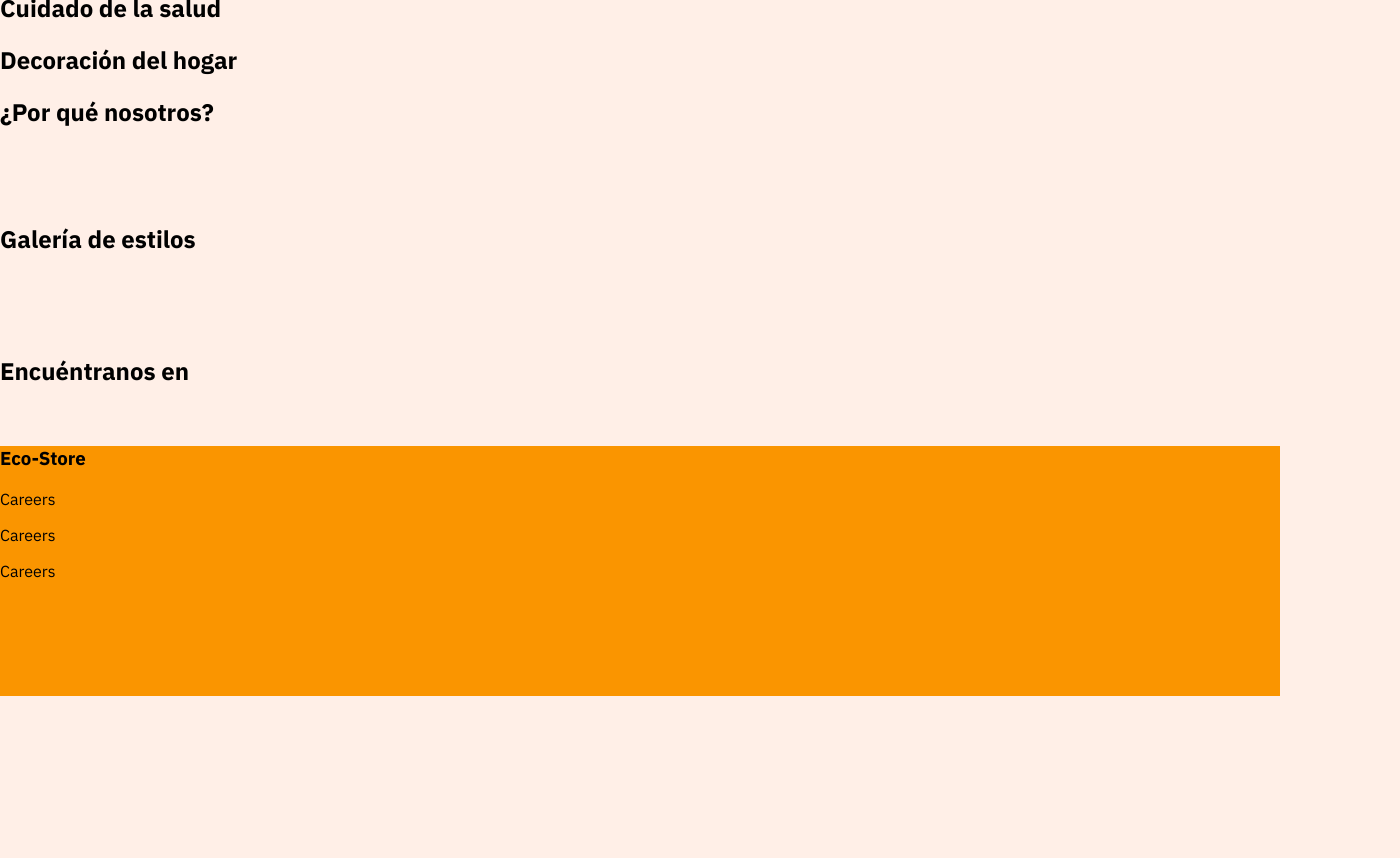
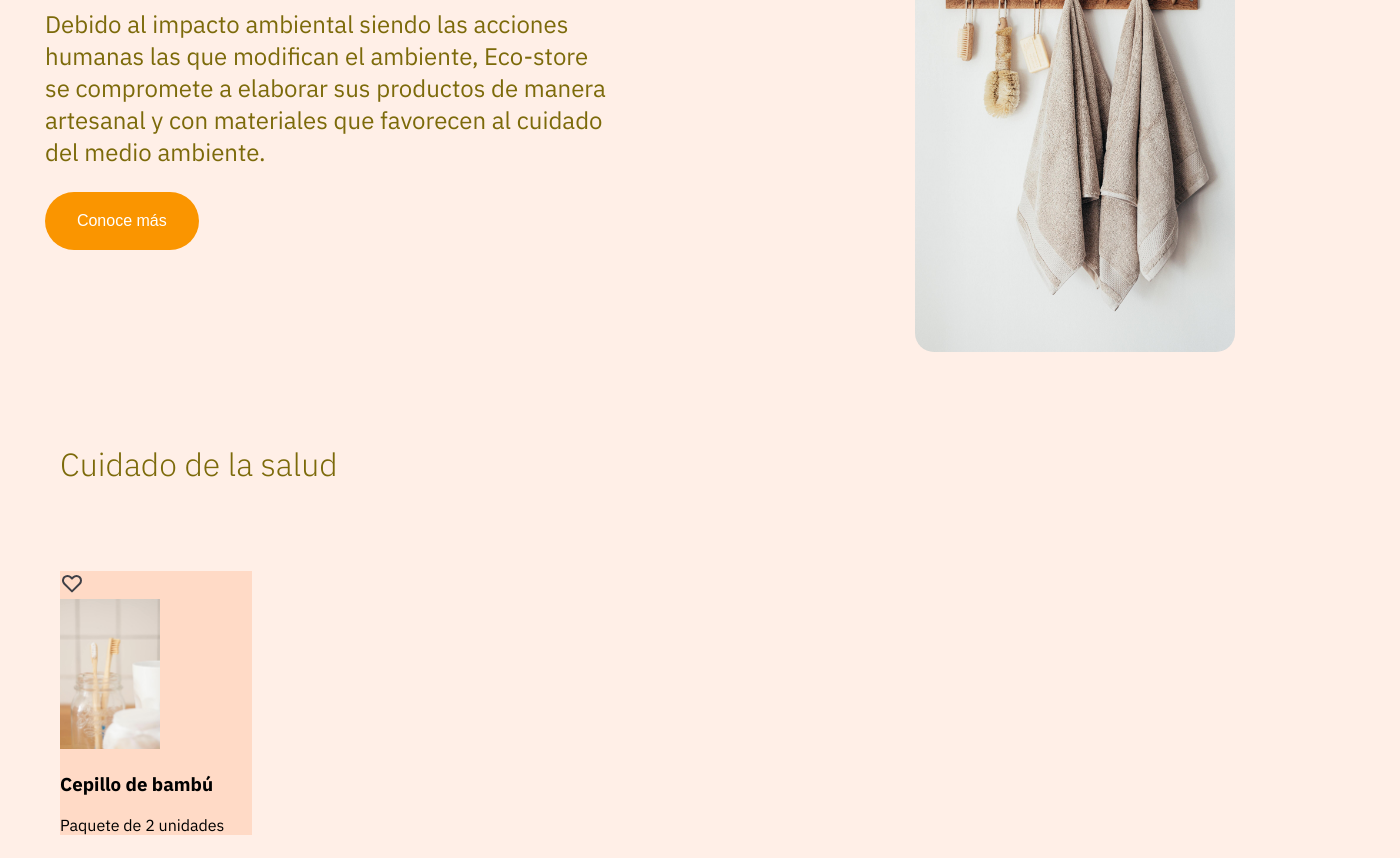
Before and after one commit to UboldiTIC/eco-store-platzi, a plain HTML site: page index.html in a window 1280 px wide. Shown: the part 308-1166 px from the top of the page, 1400 px wide, since content can reach past the window. Before the commit the page ends 1004 px from the top, so only its background shows below. Drawn offline with Linux system fonts and the light colour scheme.

Commit message:
Update main.scss

```diff
--- a/SCSS/main.scss
+++ b/SCSS/main.scss
@@ -2,7 +2,9 @@ $primary-color: #FFEFE7;
 $secondary-color: #FFDAC6;
 $tertiary-color: #BABD8D;
 $primary-text-color: #7C6A0A;
+$quaternion-color: #FA9500;
 $font-stack: "IBM Plex Sans", sans-serif;
+$paragraph-size: 1.5em;
 
 body {
     margin: 0px;
@@ -17,7 +19,7 @@ nav {
     color: $primary-text-color;
     padding: 15px;
     p{
-        font-size: 1.5em;
+        font-size: $paragraph-size;
         padding-left: 30px;
     }
     .icons {
@@ -29,10 +31,72 @@ nav {
         }
     }
 }
+article {
+    width: auto;
+    color: $primary-text-color;
+    padding-left: 45px;
+    padding-right: 45px;
+    padding-top: 70px;
+    display: flex;
+    justify-content: space-between;
+    .impact-section {
+        display: flex;
+        flex-direction: column;
+        padding-top: 50px;
+        column-gap: 25px;
+    }
+    h1 {
+        font-size: 3em;
+        padding: 0px;
+        margin: 0px;
+    }
+    p {
+        font-size: $paragraph-size;
+    }
+    button {
+        width: 12vw;
+        padding: 20px;
+        background-color: $quaternion-color;
+        border-style: none;
+        border-radius: 35px;
+        color: white;
+        font-size: 1em;
+
+    }
+    img {
+        width: 25vw;
+        border-radius: 19px;
+    }
+}
+section {
+    width: 100%;
+    height: auto;
+    padding: 60px;
+    h2 {
+        color: $primary-text-color;
+        font-size: 2em;
+    }
+    .healthcare {
+
+        h2 {
+            font-weight: 300;
+            padding-bottom: 60px;
+        }
+        .product-card {
+            width: 15vw;
+            height: auto;
+            background-color: $secondary-color;
+            img {
+                width: 100px;
+
+            }
+        }
+    }
+}
+
 
 footer {
-    $background: #FA9500;
-    background-color: $background;
+    background-color: $quaternion-color;
     width: 100%;
     height: 250px;
 }
--- a/index.html
+++ b/index.html
@@ -34,16 +34,28 @@
         <article>
             <div class="impact-section">
                 <h1>Impacto Ecológico</h1>
-                <p>Debido al impacto ambiental siendo las acciones humanas las que  modifican el ambiente, Eco-store se compromete a elaborar sus productos de manera artesanal y con materiales que favorecen al cuidado del medio ambiente.</p>
+                <p>Debido al impacto ambiental siendo las acciones <br> humanas las que  modifican el ambiente, Eco-store <br> se compromete a elaborar sus productos de manera <br> artesanal y con materiales que favorecen al cuidado <br> del medio ambiente.</p>
                 <button>Conoce más</button>
             </div>
             <div class="image-section">
-                <img src="" alt="">
+                <img src="./assets/img/main-2.jpg" alt="">
             </div>
         </article>
         <section class="product-section">
             <div class="healthcare">
                 <h2>Cuidado de la salud</h2>
+                <div class="card-section">
+                    <div class="product-card">
+                        <svg width="24" height="24" viewBox="0 0 24 24" fill="none" xmlns="http://www.w3.org/2000/svg">
+                            <path d="M3.34255 7.7779C3.5687 7.23194 3.90017 6.73586 4.31804 6.31799C4.7359 5.90012 5.23198 5.56865 5.77795 5.3425C6.32392 5.11635 6.90909 4.99995 7.50004 4.99995C8.09099 4.99995 8.67616 5.11635 9.22213 5.3425C9.7681 5.56865 10.2642 5.90012 10.682 6.31799L12 7.63599L13.318 6.31799C14.162 5.47407 15.3066 4.99997 16.5 4.99997C17.6935 4.99997 18.8381 5.47407 19.682 6.31799C20.526 7.16191 21.0001 8.30651 21.0001 9.49999C21.0001 10.6935 20.526 11.8381 19.682 12.682L12 20.364L4.31804 12.682C3.90017 12.2641 3.5687 11.7681 3.34255 11.2221C3.1164 10.6761 3 10.0909 3 9.49999C3 8.90904 3.1164 8.32387 3.34255 7.7779Z" stroke="#3F3F46" stroke-width="2" stroke-linecap="round" stroke-linejoin="round"/>
+                        </svg>
+                        <div class="product-image">
+                            <img src="./assets/img/products/toothbrush.jpg" alt="">
+                        </div>
+                        <h3>Cepillo de bambú</h3>
+                        <p>Paquete de 2 unidades</p>
+                    </div>
+                </div>
             </div>
             <div class="furniture">
                 <h2>Decoración del hogar</h2>
```
Also changed, not shown: css/main.css, 1 other file.
